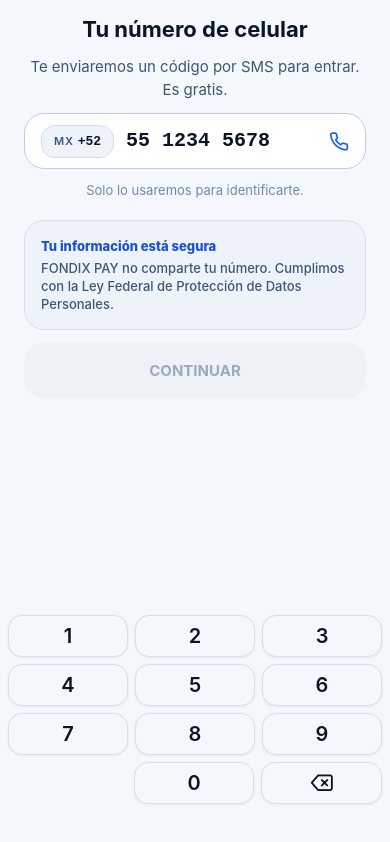
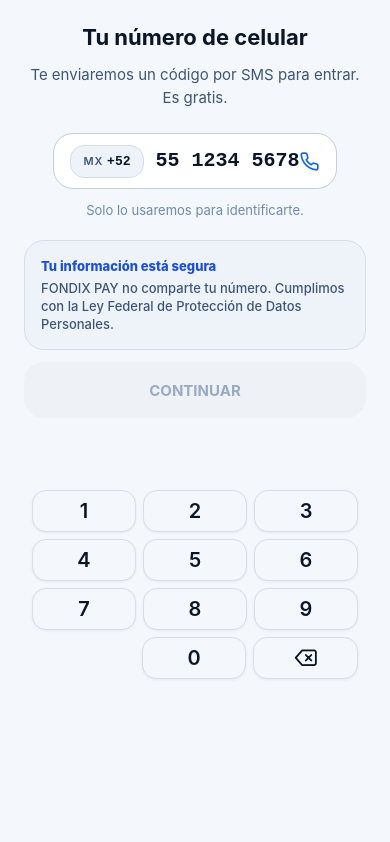
Before and after one commit to ferkuellar/FondixPay, a React Native app in the folder mobile/: screen /PhoneLogin in a window 390 px wide. Built offline with nearby package versions, Linux system fonts and the light colour scheme; no server answers.

Commit message:
fix mobile screen spacing

```diff
--- a/mobile/src/screens/auth/PhoneLoginScreen.tsx
+++ b/mobile/src/screens/auth/PhoneLoginScreen.tsx
@@ -1,6 +1,6 @@
 import type { NativeStackScreenProps } from '@react-navigation/native-stack';
 import { useState } from 'react';
-import { KeyboardAvoidingView, Platform, StyleSheet, Text, View } from 'react-native';
+import { KeyboardAvoidingView, Platform, StatusBar, StyleSheet, Text, View } from 'react-native';
 
 import { NumericKeypad } from '../../components/NumericKeypad';
 import { PhoneInput } from '../../components/PhoneInput';
@@ -42,11 +42,13 @@ export function PhoneLoginScreen({ navigation }: Props) {
   return (
     <Screen padded={false} style={styles.screen}>
       <KeyboardAvoidingView behavior={Platform.OS === 'ios' ? 'padding' : undefined} style={styles.flex}>
-        <View style={styles.centered}>
+        <View style={styles.layout}>
           <View style={styles.content}>
             <Text style={[styles.title, { color: theme.fg }]}>Tu número de celular</Text>
             <Text style={[styles.subtitle, { color: theme.fg2 }]}>Te enviaremos un código por SMS para entrar. Es gratis.</Text>
-            <PhoneInput value={cleanPhone} />
+            <View style={styles.phoneContainer}>
+              <PhoneInput value={cleanPhone} />
+            </View>
             <Text style={[styles.hint, { color: theme.fg3 }]}>Solo lo usaremos para identificarte.</Text>
             <View style={[styles.securityCard, { backgroundColor: theme.surface2, borderColor: theme.border }]}>
               <Text style={[styles.securityTitle, { color: theme.info }]}>Tu información está segura</Text>
@@ -60,7 +62,9 @@ export function PhoneLoginScreen({ navigation }: Props) {
               CONTINUAR
             </PrimaryButton>
           </View>
-          <NumericKeypad onBackspace={backspace} onKeyPress={appendDigit} />
+          <View style={styles.keypad}>
+            <NumericKeypad onBackspace={backspace} onKeyPress={appendDigit} />
+          </View>
         </View>
       </KeyboardAvoidingView>
     </Screen>
@@ -68,16 +72,22 @@ export function PhoneLoginScreen({ navigation }: Props) {
 }
 
 const styles = StyleSheet.create({
-  centered: {
+  layout: {
+    alignSelf: 'center',
     flex: 1,
-    justifyContent: 'space-between',
-    paddingBottom: spacing.xl,
+    justifyContent: 'flex-start',
+    maxWidth: 430,
+    paddingBottom: spacing.lg,
+    paddingHorizontal: spacing.xl,
+    width: '100%',
   },
   content: {
     gap: spacing.md,
-    paddingHorizontal: spacing.xl,
-    paddingTop: spacing.lg,
-    paddingBottom: spacing.md,
+    paddingBottom: spacing.lg,
+    paddingTop: Platform.select({
+      android: (StatusBar.currentHeight ?? 0) + spacing.lg,
+      default: spacing.xl,
+    }),
   },
   devHint: {
     ...typography.bodySmall,
@@ -91,6 +101,15 @@ const styles = StyleSheet.create({
   hint: {
     ...typography.bodySmall,
     textAlign: 'center',
+  },
+  keypad: {
+    marginTop: spacing.xxxl,
+  },
+  phoneContainer: {
+    alignItems: 'center',
+    justifyContent: 'center',
+    marginTop: spacing.md,
+    width: '100%',
   },
   securityCard: {
     borderRadius: radius.lg,
--- a/mobile/src/screens/home/HomeScreen.tsx
+++ b/mobile/src/screens/home/HomeScreen.tsx
@@ -1,6 +1,6 @@
 import type { NativeStackScreenProps } from '@react-navigation/native-stack';
 import { useEffect } from 'react';
-import { Pressable, ScrollView, StyleSheet, Text, View } from 'react-native';
+import { Platform, Pressable, ScrollView, StatusBar, StyleSheet, Text, View } from 'react-native';
 import { Feather } from '@expo/vector-icons';
 
 import { BalanceCard } from '../../components/BalanceCard';
@@ -197,7 +197,10 @@ const styles = StyleSheet.create({
     flexDirection: 'row',
     justifyContent: 'space-between',
     paddingHorizontal: spacing.xl,
-    paddingTop: spacing.md,
+    paddingTop: Platform.select({
+      android: (StatusBar.currentHeight ?? 0) + spacing.lg,
+      default: spacing.xxl,
+    }),
   },
   headerLeft: {
     alignItems: 'center',
--- a/mobile/src/screens/payments/ConfirmPaymentScreen.tsx
+++ b/mobile/src/screens/payments/ConfirmPaymentScreen.tsx
@@ -1,6 +1,6 @@
 import type { NativeStackScreenProps } from '@react-navigation/native-stack';
 import { useEffect, useState } from 'react';
-import { Pressable, StyleSheet, Text, View } from 'react-native';
+import { Pressable, ScrollView, StyleSheet, Text, View } from 'react-native';
 
 import { ErrorState } from '../../components/ErrorState';
 import { LoadingState } from '../../components/LoadingState';
@@ -103,7 +103,8 @@ export function ConfirmPaymentScreen({ navigation, route }: Props) {
 
   return (
     <Screen>
-      <View style={[sharedStyles.container, { justifyContent: 'space-between' }]}>
+      <View style={styles.container}>
+        <ScrollView contentContainerStyle={styles.scrollContent} showsVerticalScrollIndicator={false} style={styles.scroll}>
           <View style={styles.content}>
             <AmountCard
               amountMinor={breakdown.totalMinor}
@@ -173,17 +174,28 @@ export function ConfirmPaymentScreen({ navigation, route }: Props) {
               {duplicateMessage ? <Text style={[styles.duplicateText, { color: theme.warning }]}>Ya estamos procesando este pago.</Text> : null}
             </View>
           </View>
+        </ScrollView>
+        <View style={[styles.footer, { backgroundColor: theme.bg, borderTopColor: theme.border }]}>
           <PrimaryButton disabled={!canPay || isPaying} onPress={pay} variant="success">
             Confirmar pago
           </PrimaryButton>
+        </View>
       </View>
     </Screen>
   );
 }
 
 const styles = StyleSheet.create({
+  container: {
+    flex: 1,
+  },
   content: {
     gap: spacing.lg,
+  },
+  footer: {
+    borderTopWidth: 1,
+    paddingBottom: spacing.md,
+    paddingTop: spacing.md,
   },
   methodHeader: {
     alignItems: 'center',
@@ -239,6 +251,12 @@ const styles = StyleSheet.create({
     gap: spacing.sm,
     padding: spacing.md,
   },
+  scrollContent: {
+    paddingBottom: spacing.lg,
+  },
+  scroll: {
+    flex: 1,
+  },
   scenarioTitle: {
     ...typography.body,
     color: colors.textPrimary,
```
Lines whose indentation alone changed are shown as unchanged.
